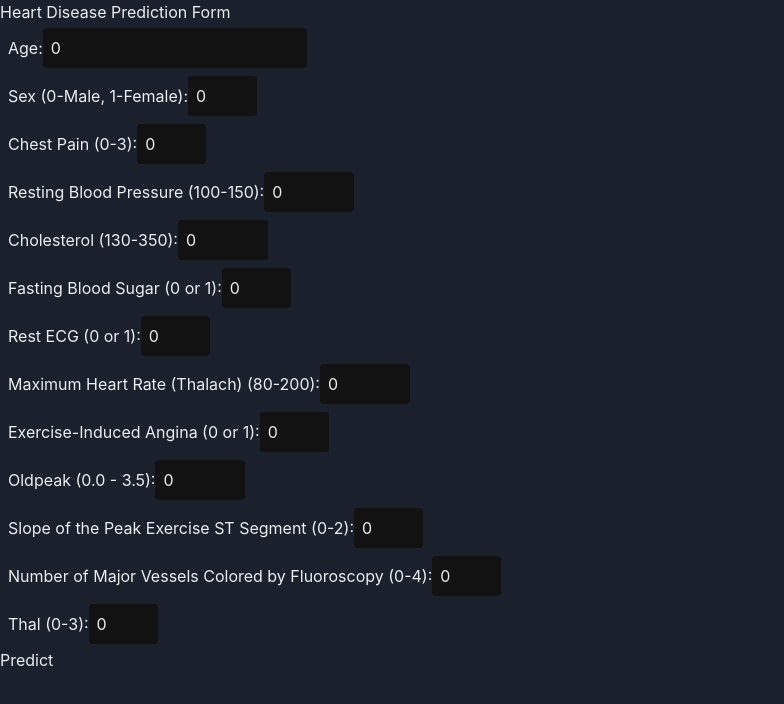
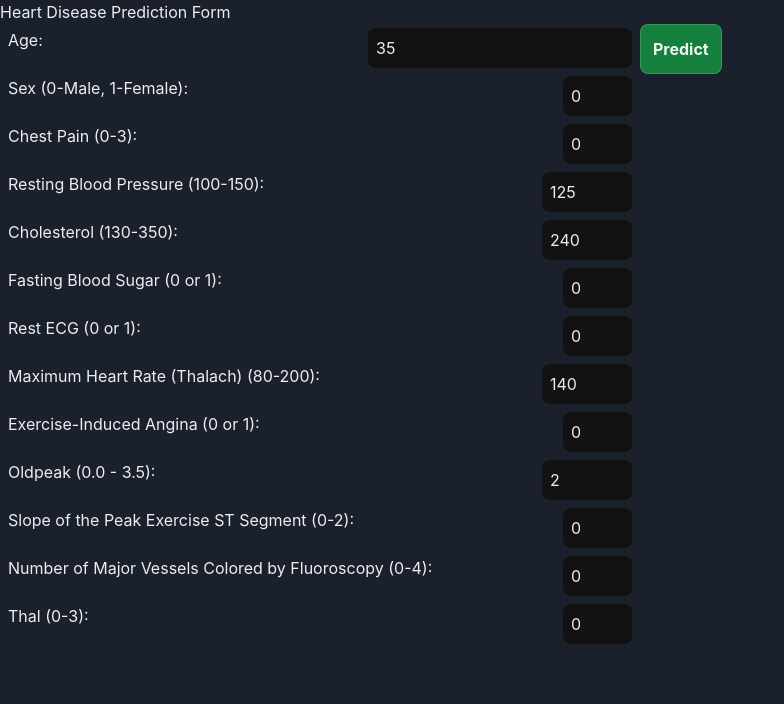
Before and after one commit to Crod7/Heart-Problem-Predictor-Machine-Learning-Model, a Next.js app in the folder frontend/: page / in a window 1280 px wide. Shown: the top 704 px of the page, without its empty margins (0-784 px from the left). Built offline with nearby package versions, Linux system fonts and the light colour scheme; no server answers.

Commit message:
Frontend: Fixed UI and created an initial get req to server to get it to start. The server needs 30 seconds to warm up. On app open, the server will begin to run.

```diff
--- a/frontend/src/components/HeartDiseasePrediction.tsx
+++ b/frontend/src/components/HeartDiseasePrediction.tsx
@@ -1,4 +1,4 @@
-import React, { useState } from 'react';
+import React, { useEffect, useState } from 'react';
 import axios from 'axios';
 import { useDispatch, useSelector } from 'react-redux';
 import { setLoadingScreen } from '@/src/store/loadingScreenSlice';
@@ -14,16 +14,16 @@ const HeartDiseasePrediction: React.FC = () => {
     const dispatch = useDispatch();
 
     const [formData, setFormData] = useState({
-        age: 0,
+        age: 35,
         sex: 0,
         chest_pain: 0,
-        resting_blood_pressure: 0,
-        chol: 0,
+        resting_blood_pressure: 125,
+        chol: 240,
         fbs: 0,
         rest_ecg: 0,
-        thalach: 0,
+        thalach: 140,
         exang: 0,
-        oldpeak: 0,
+        oldpeak: 2.0,
         slope: 0,
         ca: 0,
         thal: 0,
@@ -54,79 +54,97 @@ const HeartDiseasePrediction: React.FC = () => {
 
     };
 
+    useEffect(() => {
+        const startServer = async () => {
+            try {
+                const response = await axios.get<PredictionResult>('https://heart-ml-api.onrender.com/');
+                console.log('Server started: ', response)
+            } catch (error) {
+                console.error('Error starting server:', error);
+            }
+        }
+        startServer();
+    });
+
     return (
         <div>
             <h1>Heart Disease Prediction Form</h1>
-            <form>
-                <div className='py-1 px-2'>
+            <div className='flex'>
+                <div className='w-[50%] min-w-[600px]'>
+                    <div className='py-1 px-2 flex'>
                         Age:
-                    <input className='p-2 rounded' type="number" name="age" value={formData.age} onChange={handleInputChange} />
+                        <input className='p-2 rounded-lg ml-auto' type="number" name="age" value={formData.age} onChange={handleInputChange} />
                     </div>
 
-                <div className='py-1 px-2'>
+                    <div className='py-1 px-2 flex'>
                         Sex (0-Male, 1-Female):
-                    <input className='p-2 rounded' type="number" name="sex" min="0" max="1" value={formData.sex} onChange={handleInputChange} />
+                        <input className='p-2 rounded-lg ml-auto' type="number" name="sex" min="0" max="1" value={formData.sex} onChange={handleInputChange} />
                     </div>
 
-                <div className='py-1 px-2'>
+                    <div className='py-1 px-2 flex'>
                         Chest Pain (0-3):
-                    <input className='p-2 rounded' type="number" name="chest_pain" min="0" max="3" value={formData.chest_pain} onChange={handleInputChange} />
+                        <input className='p-2 rounded-lg ml-auto' type="number" name="chest_pain" min="0" max="3" value={formData.chest_pain} onChange={handleInputChange} />
                     </div>
 
-                <div className='py-1 px-2'>
+                    <div className='py-1 px-2 flex'>
                         Resting Blood Pressure (100-150):
-                    <input className='p-2 rounded' type="number" name="resting_blood_pressure" min="100" max="150" value={formData.resting_blood_pressure} onChange={handleInputChange} />
+                        <input className='p-2 rounded-lg ml-auto' type="number" name="resting_blood_pressure" min="100" max="150" value={formData.resting_blood_pressure} onChange={handleInputChange} />
                     </div>
 
-                <div className='py-1 px-2'>
+                    <div className='py-1 px-2 flex'>
                         Cholesterol (130-350):
-                    <input className='p-2 rounded' type="number" name="chol" min="130" max="350" value={formData.chol} onChange={handleInputChange} />
+                        <input className='p-2 rounded-lg ml-auto' type="number" name="chol" min="130" max="350" value={formData.chol} onChange={handleInputChange} />
                     </div>
 
-                <div className='py-1 px-2'>
+                    <div className='py-1 px-2 flex'>
                         Fasting Blood Sugar (0 or 1):
-                    <input className='p-2 rounded' type="number" name="fbs" min="0" max="1" value={formData.fbs} onChange={handleInputChange} />
+                        <input className='p-2 rounded-lg ml-auto' type="number" name="fbs" min="0" max="1" value={formData.fbs} onChange={handleInputChange} />
                     </div>
 
-                <div className='py-1 px-2'>
+                    <div className='py-1 px-2 flex'>
                         Rest ECG (0 or 1):
-                    <input className='p-2 rounded' type="number" name="rest_ecg" min="0" max="1" value={formData.rest_ecg} onChange={handleInputChange} />
+                        <input className='p-2 rounded-lg ml-auto' type="number" name="rest_ecg" min="0" max="1" value={formData.rest_ecg} onChange={handleInputChange} />
                     </div>
 
-                <div className='py-1 px-2'>
+                    <div className='py-1 px-2 flex'>
                         Maximum Heart Rate (Thalach) (80-200):
-                    <input className='p-2 rounded' type="number" name="thalach" min="80" max="200" value={formData.thalach} onChange={handleInputChange} />
+                        <input className='p-2 rounded-lg ml-auto' type="number" name="thalach" min="80" max="200" value={formData.thalach} onChange={handleInputChange} />
                     </div>
 
-                <div className='py-1 px-2'>
+                    <div className='py-1 px-2 flex'>
                         Exercise-Induced Angina (0 or 1):
-                    <input className='p-2 rounded' type="number" name="exang" min="0" max="1" value={formData.exang} onChange={handleInputChange} />
+                        <input className='p-2 rounded-lg ml-auto' type="number" name="exang" min="0" max="1" value={formData.exang} onChange={handleInputChange} />
                     </div>
 
-                <div className='py-1 px-2'>
+                    <div className='py-1 px-2 flex'>
                         Oldpeak (0.0 - 3.5):
-                    <input className='p-2 rounded' type="number" name="oldpeak" step="0.1" min="0.0" max="3.5" value={formData.oldpeak} onChange={handleInputChange} />
+                        <input className='p-2 rounded-lg ml-auto' type="number" name="oldpeak" step="0.1" min="0.0" max="3.5" value={formData.oldpeak} onChange={handleInputChange} />
                     </div>
 
-                <div className='py-1 px-2'>
+                    <div className='py-1 px-2 flex'>
                         Slope of the Peak Exercise ST Segment (0-2):
-                    <input className='p-2 rounded' type="number" name="slope" min="0" max="2" value={formData.slope} onChange={handleInputChange} />
+                        <input className='p-2 rounded-lg ml-auto' type="number" name="slope" min="0" max="2" value={formData.slope} onChange={handleInputChange} />
                     </div>
 
-                <div className='py-1 px-2'>
+                    <div className='py-1 px-2 flex'>
                         Number of Major Vessels Colored by Fluoroscopy (0-4):
-                    <input className='p-2 rounded' type="number" name="ca" min="0" max="4" value={formData.ca} onChange={handleInputChange} />
+                        <input className='p-2 rounded-lg ml-auto' type="number" name="ca" min="0" max="4" value={formData.ca} onChange={handleInputChange} />
                     </div>
 
-                <div className='py-1 px-2'>
+                    <div className='py-1 px-2 flex'>
                         Thal (0-3):
-                    <input className='p-2 rounded' type="number" name="thal" min="0" max="3" value={formData.thal} onChange={handleInputChange} />
+                        <input className='p-2 rounded-lg ml-auto' type="number" name="thal" min="0" max="3" value={formData.thal} onChange={handleInputChange} />
                     </div>
 
-                <button type="button" onClick={predict}>
+
+                </div>
+                <div>
+                    <button className='border p-3 rounded-lg bg-green-700 font-bold' type="button" onClick={predict}>
                         Predict
                     </button>
-            </form>
+                </div>
+            </div>
+
 
             {result && (
                 <div>
```
Lines whose indentation alone changed are shown as unchanged.
